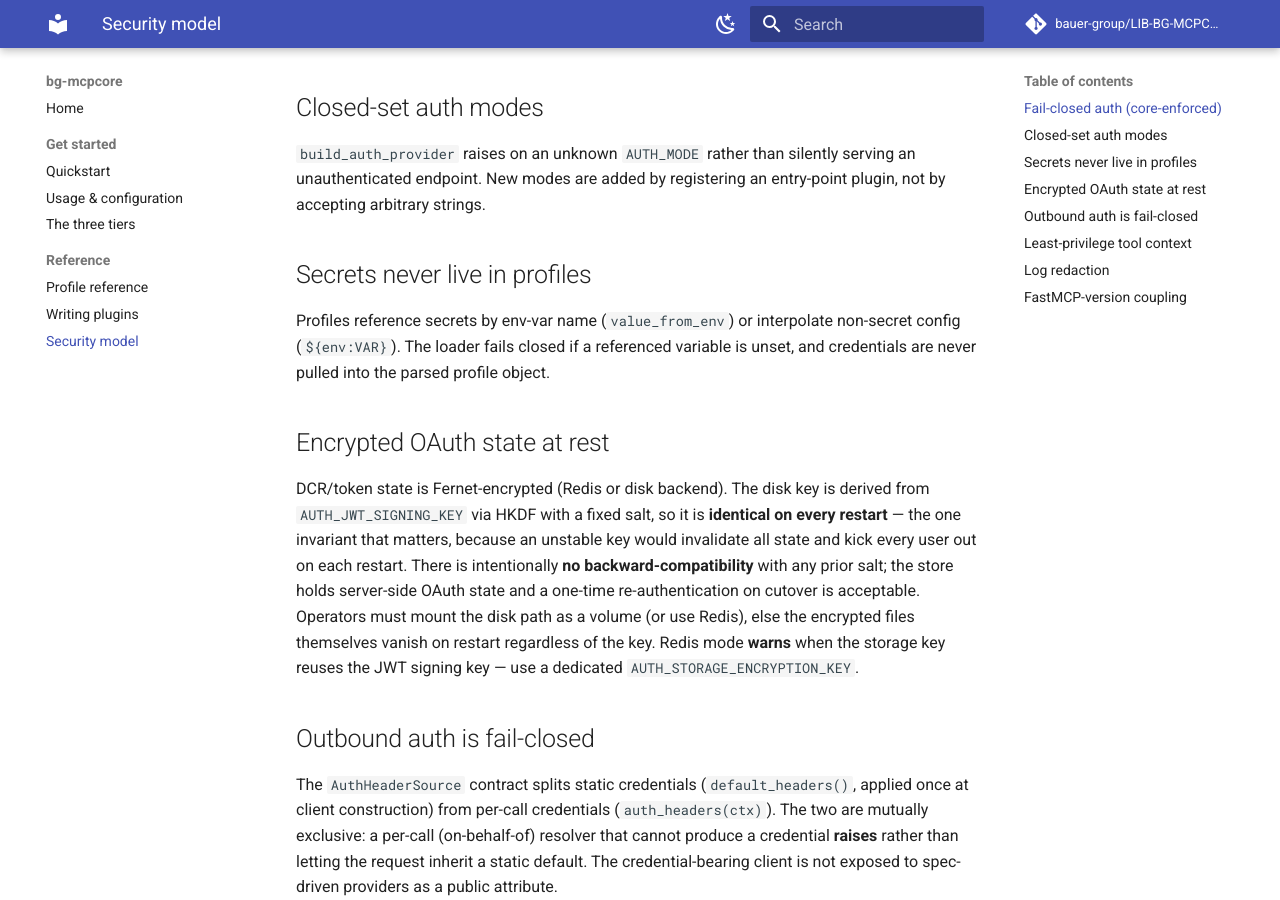
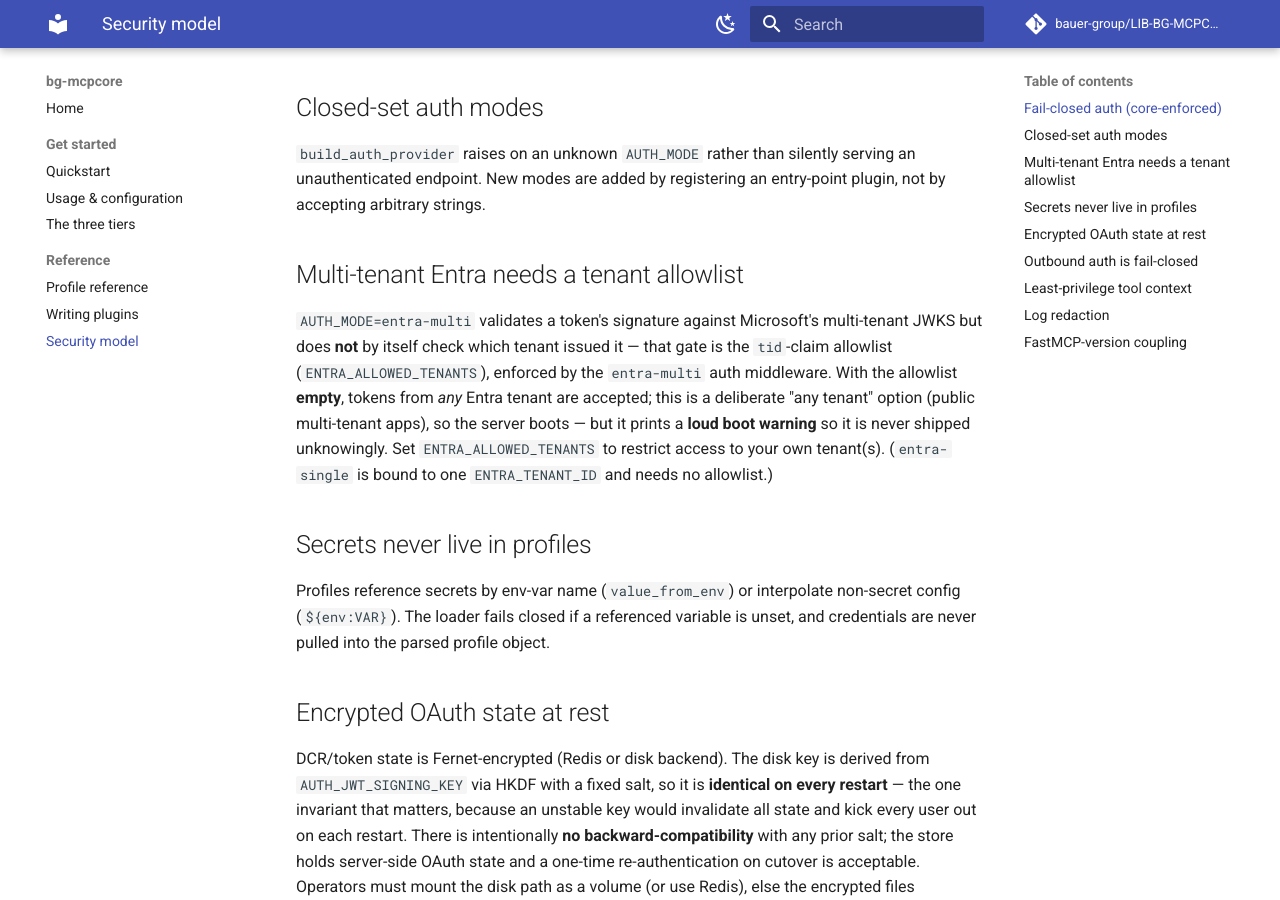
Before and after one commit to bauer-group/LIB-BG-MCPCore, an MkDocs documentation site: the page built from docs/security.md, in a window 1280 px wide and 900 px high, scrolled down 525 px. Built offline with MkDocs 1.6.1 and Material for MkDocs 9.7.7, drawn with Linux system fonts in a browser that asks for light colours; comment, search, counter and statistics services are not loaded.

Commit message:
docs: corrected install command and plugin/security framing
* README install: the GitHub-tag command rendered @vv{VERSION} (the
  template prefixed a v that {{VERSION}} already carries) — fixed to
  @{{VERSION}} so it resolves to the real tag
* plugins: clarified that the listed tool-source/auth-provider/resolver
  built-ins are hardcoded in core; the entry-point group adds third-party
  capabilities (it does not declare the built-ins)
* profiles: the extensions loader is pure core, not the [tasks] extra
* security: documented that entra-multi without a tenant allowlist accepts
  any tenant (and now warns), and how to restrict it

```diff
--- a/docs/security.md
+++ b/docs/security.md
@@ -21,6 +21,18 @@ cannot remove the above.
 `build_auth_provider` raises on an unknown `AUTH_MODE` rather than silently
 serving an unauthenticated endpoint. New modes are added by registering an
 entry-point plugin, not by accepting arbitrary strings.
+
+## Multi-tenant Entra needs a tenant allowlist
+
+`AUTH_MODE=entra-multi` validates a token's signature against Microsoft's
+multi-tenant JWKS but does **not** by itself check which tenant issued it — that
+gate is the `tid`-claim allowlist (`ENTRA_ALLOWED_TENANTS`), enforced by the
+`entra-multi` auth middleware. With the allowlist **empty**, tokens from *any*
+Entra tenant are accepted; this is a deliberate "any tenant" option (public
+multi-tenant apps), so the server boots — but it prints a **loud boot warning**
+so it is never shipped unknowingly. Set `ENTRA_ALLOWED_TENANTS` to restrict
+access to your own tenant(s). (`entra-single` is bound to one `ENTRA_TENANT_ID`
+and needs no allowlist.)
 
 ## Secrets never live in profiles
 
```
Also changed, not shown: docs/README.template.MD (+1 -1 lines), docs/plugins.md (+5 -0 lines), docs/profiles.md (+2 -2 lines).
